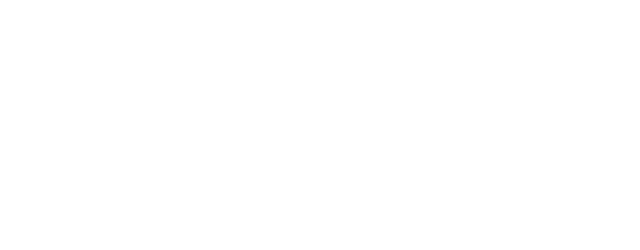
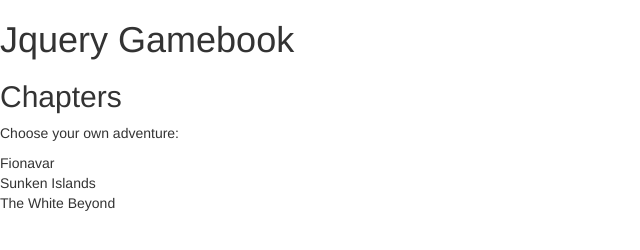
Before and after one commit to portojs/portojs, a plain HTML site: page gamebook_jquery/index.html in a window 1280 px wide. Shown: the whole page, without its empty margins (0-640 px from the left). Drawn offline with Linux system fonts and the light colour scheme.

Commit message:
Jquery Try day-2

```diff
--- a/gamebook_jquery/gamebook_jquery_main.css
+++ b/gamebook_jquery/gamebook_jquery_main.css
@@ -1,4 +1,4 @@
-body, p {
+body, p, h1, h2, ul {
     padding: 0;
     margin: 0;
 }
--- a/gamebook_jquery/index.html
+++ b/gamebook_jquery/index.html
@@ -16,6 +16,13 @@
     <script src="main.js" defer="defer"></script>
 </head>
 <body>
-
+<h1>Jquery Gamebook</h1>
+<h2>Chapters</h2>
+<p>Choose your own adventure:</p>
+<ul id="chapters">
+    <li>Fionavar</li>
+    <li>Sunken Islands</li>
+    <li>The White Beyond</li>
+</ul>
 </body>
 </html>
--- a/gamebook_jquery/main.js
+++ b/gamebook_jquery/main.js
@@ -2,5 +2,8 @@
  * Created by Peter on 27.03.2015.
  */
 $(document).ready(function() {
-
+    var chaptersMenu = $("#chapters");
+    chaptersMenu.find("li");
+    chaptersMenu.first("li");
+    chaptersMenu.last("li");
 });
```
